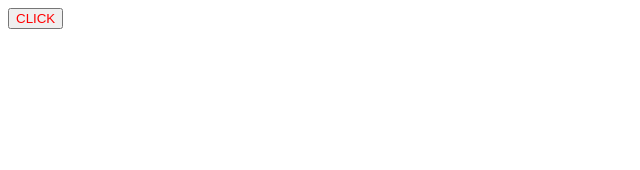
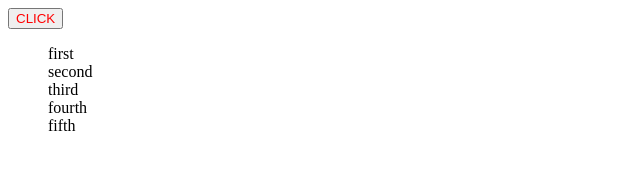
Before and after one commit to 0kaiman30/btnclick, a plain HTML site: page index.html in a window 1280 px wide. Shown: the whole page, without its empty margins (0-640 px from the left). Drawn offline with Linux system fonts and the light colour scheme.

Commit message:
added list without dots

```diff
--- a/index.html
+++ b/index.html
@@ -1,15 +1,22 @@
 <!DOCTYPE html>
 <html lang="en">
-<head>
-    <meta charset="UTF-8">
-    <meta name="viewport" content="width=device-width, initial-scale=1.0">
+  <head>
+    <meta charset="UTF-8" />
+    <meta name="viewport" content="width=device-width, initial-scale=1.0" />
     <title>Document</title>
-    <link rel="stylesheet" href="./style.css">
-</head>
-<body>
-
+    <link rel="stylesheet" href="./style.css" />
+  </head>
+  <body>
     <button class="btn">CLICK</button>
 
+    <ul>
+      <li>first</li>
+      <li>second</li>
+      <li>third</li>
+      <li>fourth</li>
+      <li>fifth</li>
+    </ul>
+
     <script src="./script.js"></script>
-</body>
+  </body>
 </html>
--- a/style.css
+++ b/style.css
@@ -1,3 +1,7 @@
 .btn {
-    color: red;
+  color: red;
 }
+
+ul {
+  list-style: none;
+}
```
